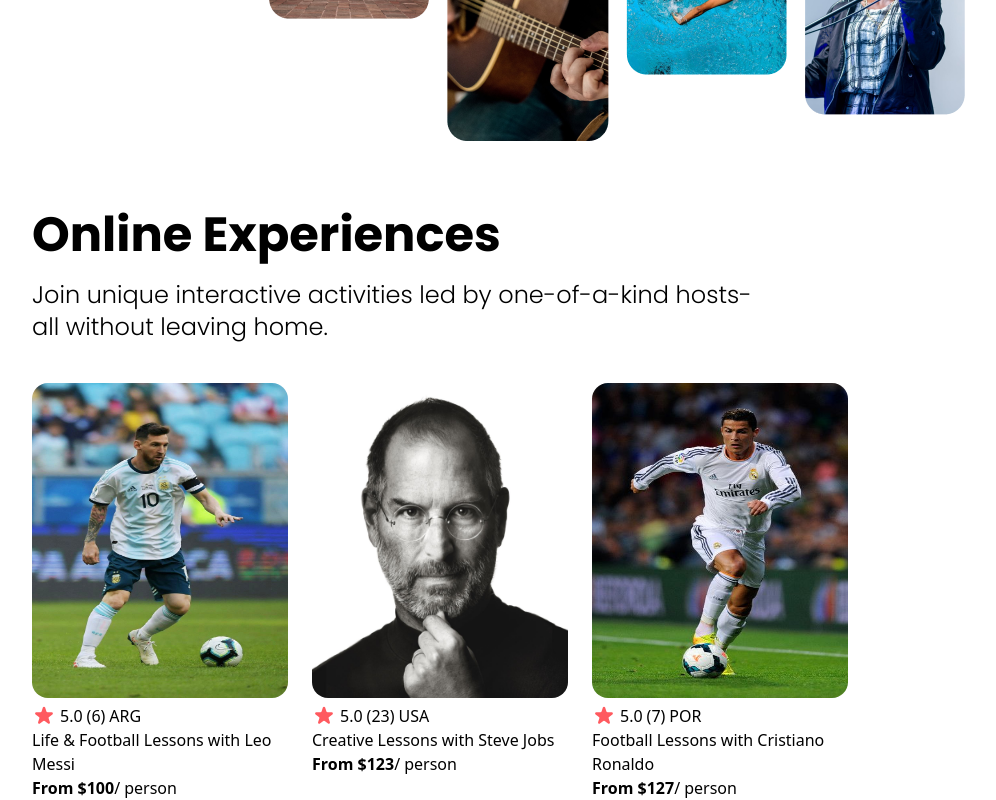
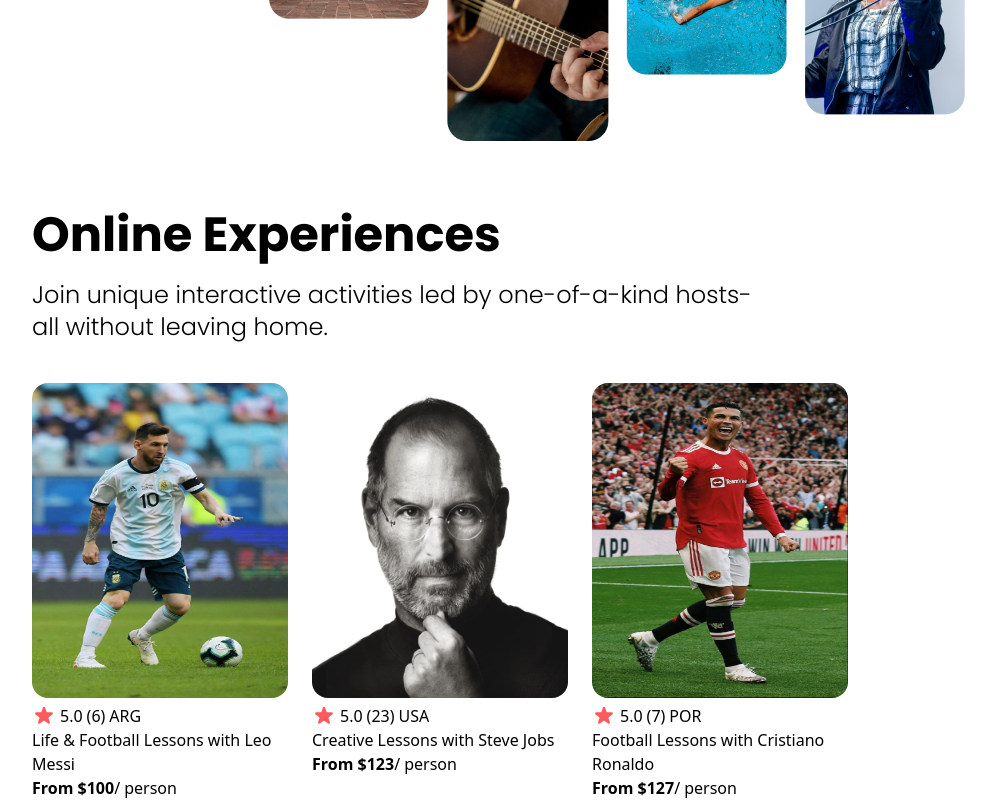
Before and after one commit to johncanero/airbnb-clone, a Next.js app: page / in a window 1280 px wide. Shown: the part 524-1324 px from the top of the page, without its empty margins (112-1108 px from the left). Built offline with nearby package versions, Linux system fonts and the light colour scheme.

Commit message:
Update Links and Image

```diff
--- a/components/Card.js
+++ b/components/Card.js
@@ -1,5 +1,6 @@
 import React from 'react'
 import CardList from './CardList'
+import Link from 'next/link'
 import LionelMessi from '../components/images/lionel-messi.jpg'
 import SteveJobs from '../components/images/steve-jobs.jpg'
 import CristianoRonaldo from '../components/images/cristiano-ronaldo.jpg'
@@ -9,6 +10,8 @@ const Card = () => {
   return (
     <div>
         <div className='md:flex'>
+           <Link href='https://messi.com/en/' passHref>
+                <a target="_blank" rel="noopener noreferrer">
                     <div className='md:ml-12 md:w-52 lg:ml-36 lg:w-64'>
                         <CardList
                             img={LionelMessi}
@@ -19,8 +22,11 @@ const Card = () => {
                             pricing="From $100"
                         />
                     </div>
+                </a>
+            </Link>
 
-
+            <Link href='https://www.apple.com/' passHref>
+                <a target="_blank" rel="noopener noreferrer">
                     <div className='md:ml-6 md:w-52 lg:w-64'>
                         <CardList
                             img={SteveJobs}
@@ -31,7 +37,12 @@ const Card = () => {
                             pricing="From $123"
                         />
                 </div>
+                </a>
+            </Link>
 
+
+            <Link href='https://www.cristianoronaldo.com/#cr7' passHref>
+                <a target="_blank" rel="noopener noreferrer">
                     <div className='md:ml-6 md:w-52 lg:w-64'>
                         <CardList
                             img={CristianoRonaldo}
@@ -42,6 +53,8 @@ const Card = () => {
                             pricing="From $127"
                         />
                     </div>
+                </a>
+            </Link>
         </div>
     </div>
   )
```
Also changed, not shown: components/images/cristiano-ronaldo.jpg. Lines whose indentation alone changed are shown as unchanged.
